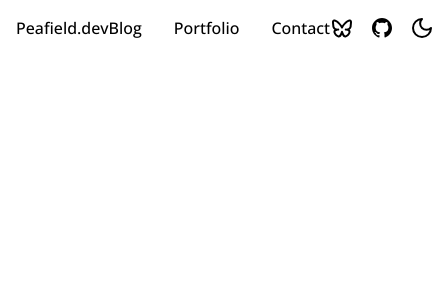
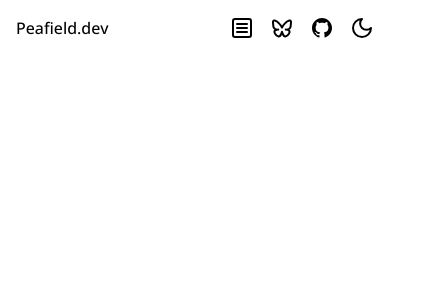
Before and after one commit to Peafield/peafield-dev, a Next.js app: page / in a window 390 px wide. Shown: the top 300 px of the page, 434 px wide, since content can reach past the window. Built offline with nearby package versions, Linux system fonts and the light colour scheme.

Commit message:
Implement responsive mobile menu in Navbar; add useOutsideMenuClick hook for menu interaction

```diff
--- a/src/components/Navbar.tsx
+++ b/src/components/Navbar.tsx
@@ -3,14 +3,21 @@
 import { motion } from "framer-motion";
 import { useTheme } from "next-themes";
 import Link from "next/link";
-import { useEffect, useState } from "react";
+import { useEffect, useRef, useState } from "react";
 import DarkModeToggle from "./buttons/DarkModeToggle";
 import { RiBlueskyLine, RiGithubFill } from "react-icons/ri";
+import { SquareMenu } from "lucide-react";
+import useOutsideMenuClick from "@/hooks/useOutsideMenuClick";
 const Navbar = () => {
   const { theme } = useTheme();
   const [mounted, setMounted] = useState(false);
+  const [isMenuOpen, setIsMenuOpen] = useState(false);
+  const menuRef = useRef<HTMLDivElement>(null);
+  const buttonRef = useRef<HTMLButtonElement>(null);
 
   useEffect(() => setMounted(true), []);
+
+  useOutsideMenuClick([menuRef, buttonRef], () => setIsMenuOpen(false));
 
   const logoText = "Peafield.dev".split("");
 
@@ -50,8 +57,20 @@ const Navbar = () => {
         </div>
 
         {/* Nav links */}
-        <div>
-          <ul className="flex gap-x-8">
+        <div className="flex gap-x-4">
+          {/* Burger Menu */}
+          <button
+            ref={buttonRef}
+            type="button"
+            onClick={() => setIsMenuOpen(!isMenuOpen)}
+            className="flex items-center justify-center sm:hidden"
+          >
+            <SquareMenu />
+          </button>
+
+          {/* Desktop Menu */}
+          <div className="hidden sm:block">
+            <ul className="flex gap-x-4">
               {navLinks.map((link) => (
                 <li key={link.id}>
                   <Link
@@ -64,6 +83,29 @@ const Navbar = () => {
               ))}
             </ul>
           </div>
+
+          {/* Mobile Menu */}
+          {isMenuOpen && (
+            <div
+              ref={menuRef}
+              className="absolute top-16 left-0 right-0 bg-white dark:bg-gray-900 shadow-lg sm:hidden"
+            >
+              <ul className="flex flex-col p-4">
+                {navLinks.map((link) => (
+                  <li key={link.id} className="py-2">
+                    <Link
+                      href={link.path}
+                      onClick={() => setIsMenuOpen(false)}
+                      className="font-openSans font-medium text-black dark:text-white hover:text-gray-700 hover:dark:text-gray-300"
+                    >
+                      {link.text}
+                    </Link>
+                  </li>
+                ))}
+              </ul>
+            </div>
+          )}
+
           {/* Socials and utils */}
           <div className="flex gap-x-4 items-center justify-center">
             <Link href="https://bsky.app/profile/peafield.dev">
@@ -75,6 +117,7 @@ const Navbar = () => {
             <DarkModeToggle />
           </div>
         </div>
+      </div>
     </nav>
   );
 };
--- /dev/null
+++ b/src/hooks/useOutsideMenuClick.ts
@@ -0,0 +1,31 @@
+import { RefObject, useEffect } from "react";
+
+const useOutsideMenuClick = (
+  refs: RefObject<HTMLElement | null>[],
+  callback: (event: Event) => void
+) => {
+  useEffect(() => {
+    const listener = (event: Event) => {
+      const isInside = refs.some(
+        (ref) => ref.current && ref.current.contains(event.target as Node)
+      );
+      if (isInside) {
+        return;
+      }
+
+      callback(event);
+    };
+
+    document.addEventListener("mousedown", listener);
+    document.addEventListener("touchstart", listener);
+
+    return () => {
+      document.removeEventListener("mousedown", listener);
+      document.removeEventListener("touchstart", listener);
+    };
+
+    // Reload only if refs or callback changes
+  }, [refs, callback]);
+};
+
+export default useOutsideMenuClick;
```
Lines whose indentation alone changed are shown as unchanged.
